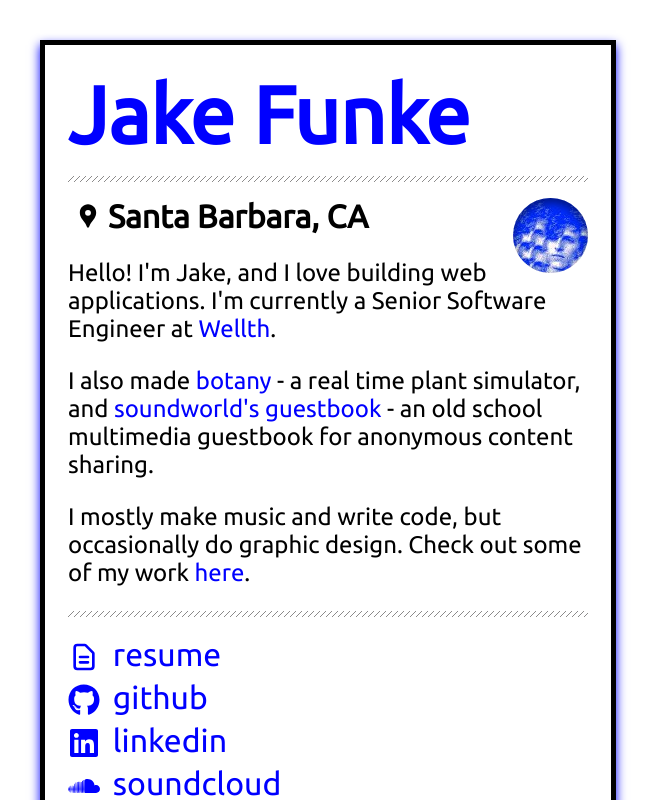
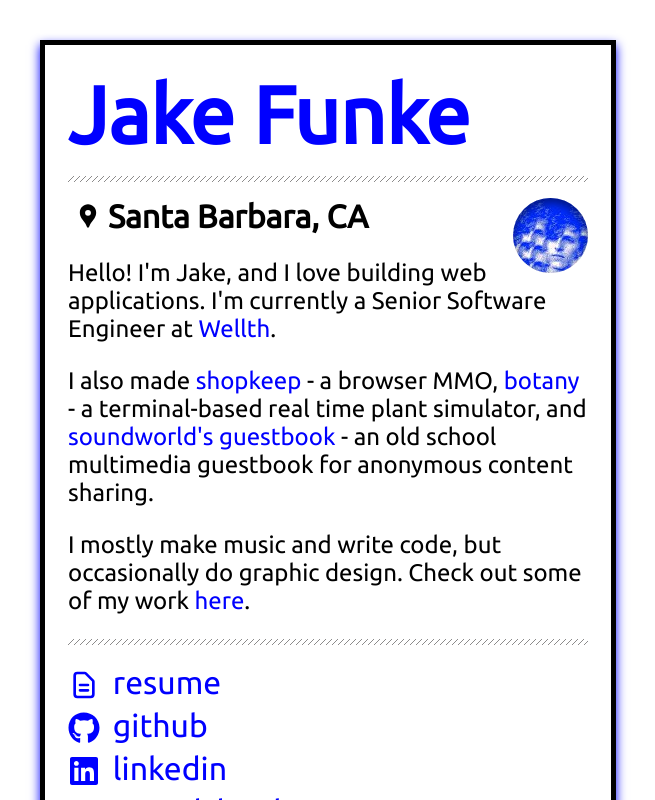
Before and after one commit to jifunks/jakefunke-online, a Next.js app: page / in a window 1280 px wide. Shown: the top 800 px of the page, without its empty margins (20-675 px from the left). Built offline with nearby package versions, Linux system fonts and the light colour scheme.

Commit message:
update with shopkeep

```diff
--- a/pages/index.tsx
+++ b/pages/index.tsx
@@ -23,8 +23,8 @@ export default function Home() {
           Senior Software Engineer at <a href="https://www.wellthapp.com">Wellth</a>.
         </p>
         <p>
-          I also made <a href="https://github.com/jifunks/botany">botany</a> - a
-          real time plant simulator, and{" "}
+          I also made <a href="https://shopkeep.gg/">shopkeep</a> - a browser MMO, <a href="https://github.com/jifunks/botany">botany</a> - a
+          terminal-based real time plant simulator, and{" "}
           <a href="https://soundworldsguestbook.com/">soundworld's guestbook</a>{" "}
           - an old school multimedia guestbook for anonymous content sharing.
         </p>
```
